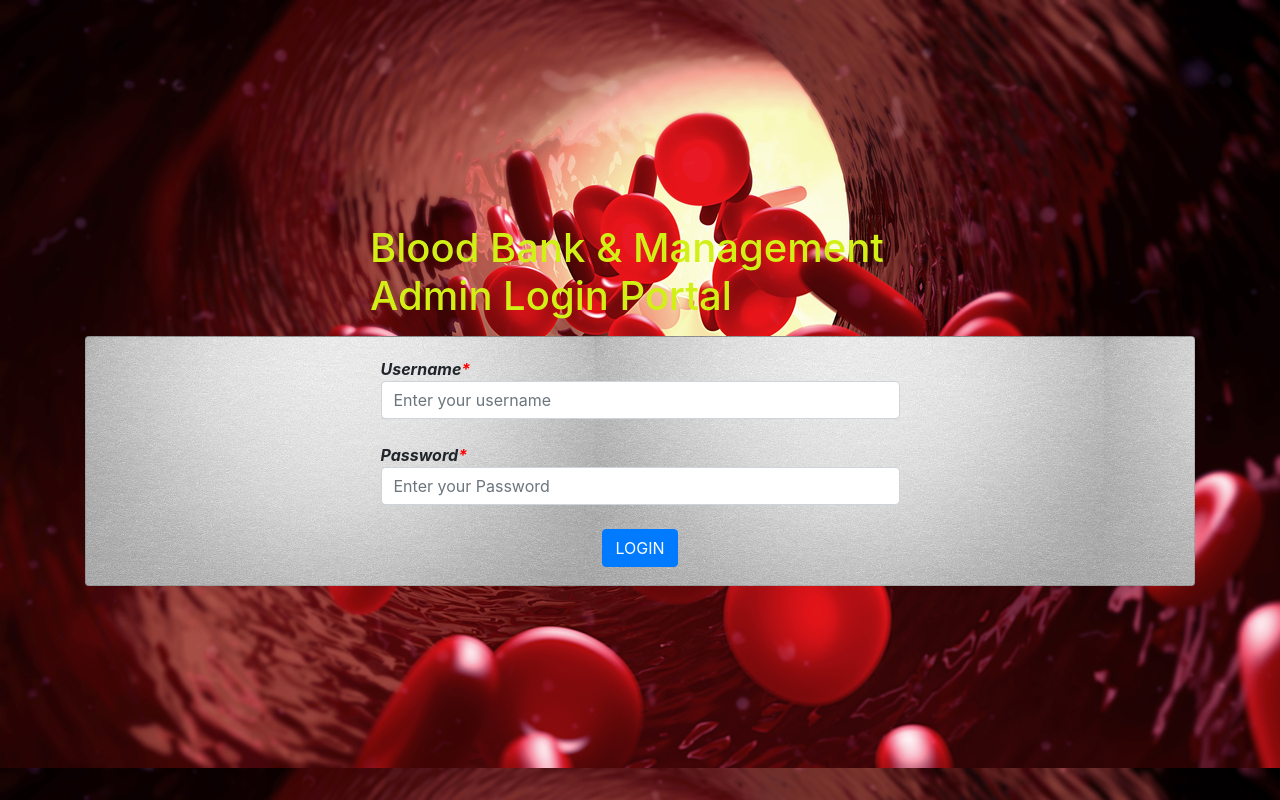
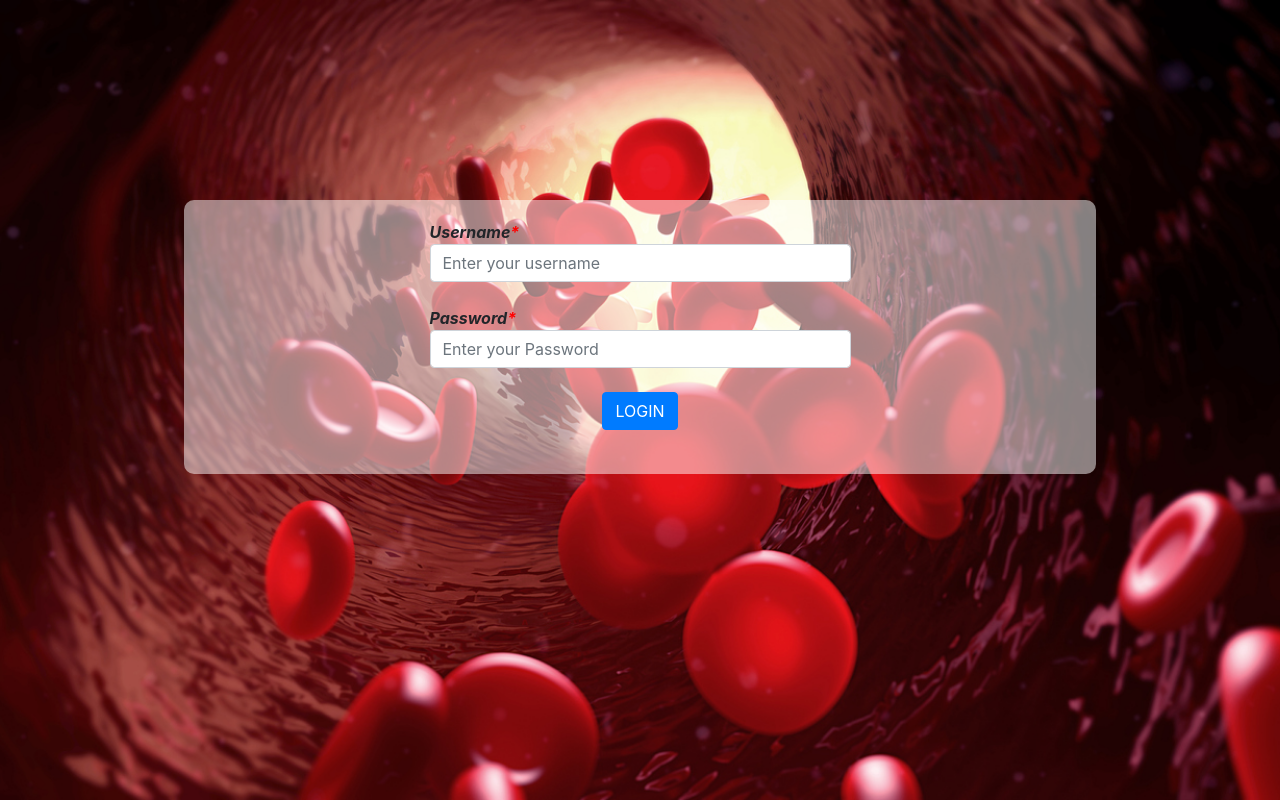
Before and after one commit to Mustak-Ali-Virani/bdsm, a PHP site: page /BDMS/admin/login.php in a window 1280 px wide. Run offline with PHP 8.4, Linux system fonts and the light colour scheme.

Commit message:
Add files via upload

```diff
--- a/BDSM/admin/login.php
+++ b/BDSM/admin/login.php
@@ -1,77 +1,100 @@
+<!DOCTYPE html>
 <html>
 
-<head>  <meta charset="utf-8">
+<head>
+  <meta charset="utf-8">
   <meta name="viewport" content="width=device-width, initial-scale=1, shrink-to-fit=no">
   <meta name="description" content="">
   <meta name="author" content="">
   <link rel="stylesheet" href="https://maxcdn.bootstrapcdn.com/bootstrap/4.5.2/css/bootstrap.min.css">
   <script src="https://ajax.googleapis.com/ajax/libs/jquery/3.5.1/jquery.min.js"></script>
   <script src="https://cdnjs.cloudflare.com/ajax/libs/popper.js/1.16.0/umd/popper.min.js"></script>
-<script src="https://maxcdn.bootstrapcdn.com/bootstrap/4.5.2/js/bootstrap.min.js"></script></head>
-<body background="admin_image\blood-cells.jpg">
+  <script src="https://maxcdn.bootstrapcdn.com/bootstrap/4.5.2/js/bootstrap.min.js"></script>
+  <style>
+    body {
+      background: url('admin_image/blood-cells.jpg') no-repeat center center fixed;
+      -webkit-background-size: cover;
+      -moz-background-size: cover;
+      -o-background-size: cover;
+      background-size: cover;
+      height: 100%;
+    }
 
+    .container {
+      position: relative;
+      margin-top: 200px;
+    }
+
+    .form-container {
+      position: inherit;
+	  width: 80%;
+      background: rgba(255, 255, 255, 0.5);
+      padding: 20px;
+      border-radius: 10px;
+    }
+
+    .font-italic {
+      font-weight: bold;
+    }
+  </style>
+</head>
+
+<body>
 
   <form class="" action="<?php $_SERVER['PHP_SELF']; ?>" method="post">
 
-    <div class="container" style="margin-top:200px;">
-      <div class="row justify-content-center">
-          <div class="col-lg-6">
-              <h1 class="mt-4 mb-3" style="color:#D2F015 ;">
-                  Blood Bank & Management
-                  <br>Admin Login Portal
-                </h1>
+    <div class="container">
+      <div class="row justify-content-center justify-content-mb-center">
 
-            </div>
-      </div>
-      <div class="card" style="height:250px; background-image:url('admin_image/glossy1.jpg');">
-          <div class="card-body">
-
-      <div class="row justify-content-lg-center justify-content-mb-center" >
-      <div class="col-lg-6 mb-6 ">
-      <div class="font-italic" style="font-weight:bold">Username<span style="color:red">*</span></div>
+        <div class="form-container">
+          <div class="row justify-content-lg-center justify-content-mb-center">
+            <div class="col-lg-6 mb-6">
+              <div class="font-italic">Username<span style="color:red">*</span></div>
               <div><input type="text" name="username" placeholder="Enter your username" class="form-control" value="" required></div>
             </div>
           </div>
           <div class="row justify-content-lg-center justify-content-mb-center">
             <div class="col-lg-6 mb-6 "><br>
-    <div class="font-italic"style="font-weight:bold">Password<span style="color:red">*</span></div>
+              <div class="font-italic">Password<span style="color:red">*</span></div>
               <div><input type="password" name="password" placeholder="Enter your Password" class="form-control" value="" required></div>
             </div>
           </div>
+
           <div class="row justify-content-lg-center justify-content-mb-center">
             <div class="col-lg-4 mb-4 " style="text-align:center"><br>
               <div><input type="submit" name="login" class="btn btn-primary" value="LOGIN" style="cursor:pointer"></div>
             </div>
           </div>
 			</div>
-  </div></div>
+		</div>
           <br>
           <?php
           include 'conn.php';
 
-  if(isset($_POST["login"])){
+          if (isset($_POST["login"])) {
 
-    $username=mysqli_real_escape_string($conn,$_POST["username"]);
-    $password=mysqli_real_escape_string($conn,$_POST["password"]);
+            $username = mysqli_real_escape_string($conn, $_POST["username"]);
+            $password = mysqli_real_escape_string($conn, $_POST["password"]);
 
-    $sql="SELECT * from admin_info where admin_username='$username' and admin_password='$password'";
-    $result=mysqli_query($conn,$sql) or die("query failed.");
+            $sql = "SELECT * from admin_info where admin_username='$username' and admin_password='$password'";
+            $result = mysqli_query($conn, $sql) or die("query failed.");
 
-    if(mysqli_num_rows($result)>0)
-    {
-      while($row=mysqli_fetch_assoc($result)){
+            if (mysqli_num_rows($result) > 0) {
+              while ($row = mysqli_fetch_assoc($result)) {
                 session_start();
                 $_SESSION['loggedin'] = true;
-        $_SESSION["username"]=$username;
+                $_SESSION["username"] = $username;
                 header("Location: dashboard.php");
               }
-    }
-    else {
+            } else {
               echo '<div class="alert alert-danger" style="font-weight:bold"> Username and Password are not matched!</div>';
             }
-
           }
           ?>
+        </div>
+      </div>
+    </div>
   </form>
 </body>
+
 </html>
```
Lines whose indentation alone changed are shown as unchanged.
